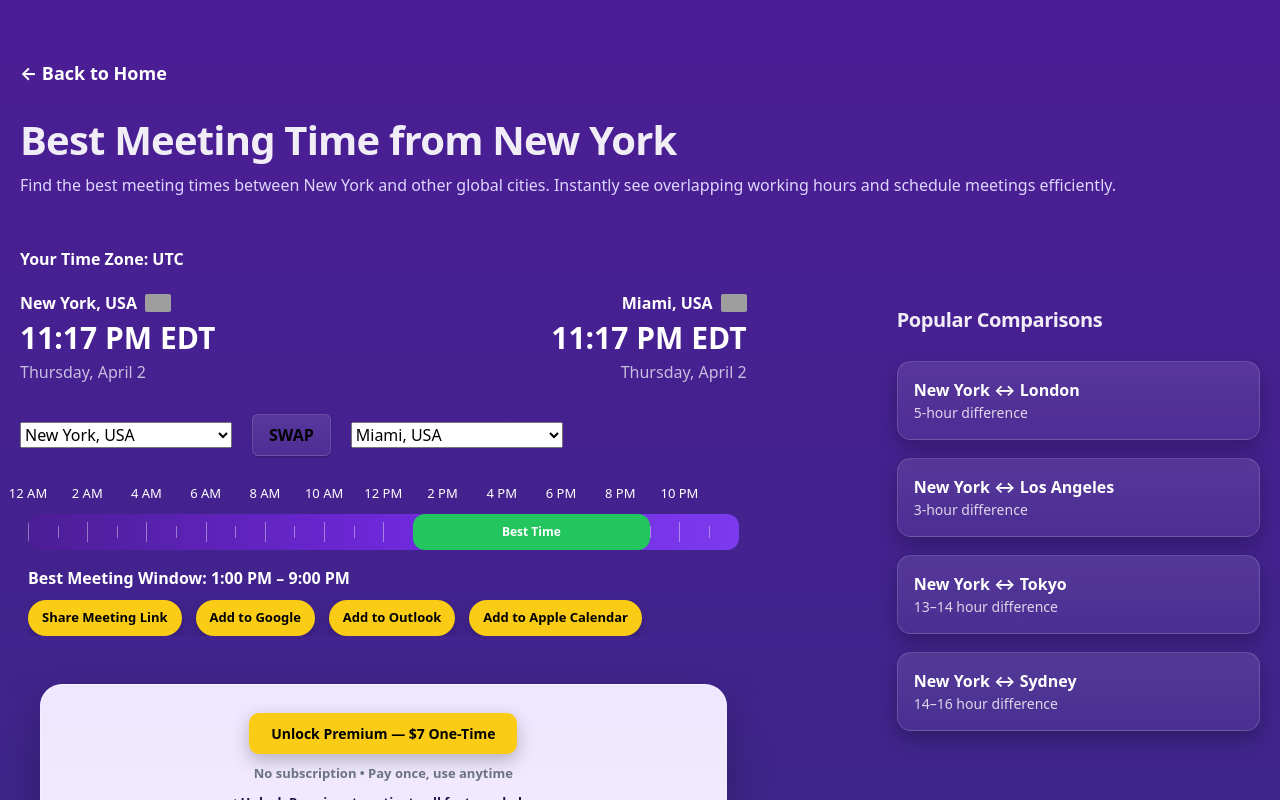
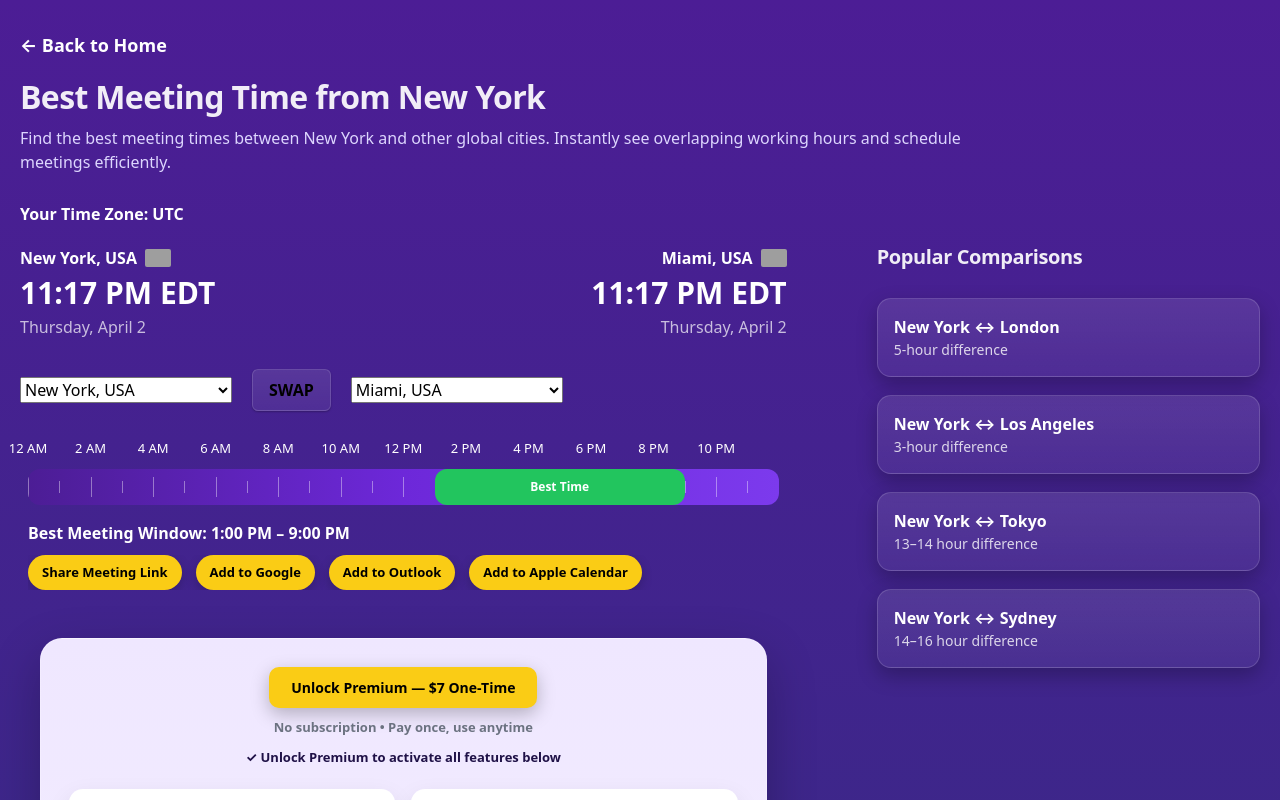
Before and after one commit to techtalk1282/Best-Meeting-Time, a Next.js app: page /best-meeting-time-new-york in a window 1280 px wide. Shown: the top 800 px of the page. Built offline with nearby package versions, Linux system fonts and the light colour scheme; grey boxes are pictures that could not be loaded.

Commit message:
| Check                         | Result | | ----------------------------- | ------ | | Loads unlocked                |        | | Tool area fits better at 100% |        | | View improved on first load   |        |

```diff
--- a/app/best-meeting-time-new-york/page.tsx
+++ b/app/best-meeting-time-new-york/page.tsx
@@ -1,21 +1,21 @@
 /**
  * File: app/best-meeting-time-new-york/page.tsx
- * Version: v1.8
+ * Version: v1.9
  * Date: 2026-04-03
  *
  * Purpose:
- * - FIX BUILD ERROR (missing PremiumFeaturesSection import)
- * - Keep upgrade section (DO NOT REMOVE — required for gating scroll)
+ * - Tighten New York city page layout so more of the page is visible at 100% zoom
+ * - Keep PremiumFeaturesSection in place for gating scroll behavior
+ * - Do not change shared gating logic or protected payment logic
  *
  * Rollback:
- * - Revert to v1.7 if needed
+ * - Revert to v1.8 if needed
  */
 
 "use client";
 
 import ToolPreviewSection from "@/app/ui/ToolPreviewSection";
-import PremiumFeaturesSection from "@/app/ui/PremiumFeaturesSection"; // ✅ FIX
-
+import PremiumFeaturesSection from "@/app/ui/PremiumFeaturesSection";
 
 export default function NewYorkMeetingPage() {
   return (
@@ -28,21 +28,22 @@ export default function NewYorkMeetingPage() {
     >
       <main
         style={{
-          maxWidth: "1400px",
+          maxWidth: "1360px",
           margin: "0 auto",
-          padding: "60px 20px 100px 20px",
+          padding: "32px 20px 60px 20px",
           color: "white",
           flex: 1,
         }}
       >
         {/* BACK */}
-        <div style={{ marginBottom: "30px" }}>
+        <div style={{ marginBottom: "20px" }}>
           <a
             href="/"
             style={{
               color: "#ffffff",
               fontSize: "18px",
               fontWeight: 700,
+              textDecoration: "none",
             }}
           >
             ← Back to Home
@@ -50,16 +51,25 @@ export default function NewYorkMeetingPage() {
         </div>
 
         {/* TITLE */}
-        <h1 style={{ fontSize: "40px", fontWeight: "bold", marginBottom: "10px" }}>
+        <h1
+          style={{
+            fontSize: "32px",
+            fontWeight: "bold",
+            marginBottom: "10px",
+            lineHeight: 1.15,
+          }}
+        >
           Best Meeting Time from New York
         </h1>
 
         {/* DESCRIPTION */}
         <p
           style={{
-            marginBottom: "50px",
+            marginBottom: "28px",
             color: "#ddd6fe",
             fontSize: "16px",
+            lineHeight: 1.5,
+            maxWidth: "980px",
           }}
         >
           Find the best meeting times between New York and other global cities. Instantly see overlapping working hours and schedule meetings efficiently.
@@ -70,7 +80,7 @@ export default function NewYorkMeetingPage() {
           style={{
             display: "grid",
             gridTemplateColumns: "2fr 1fr",
-            gap: "150px",
+            gap: "90px",
             alignItems: "start",
           }}
         >
@@ -78,7 +88,7 @@ export default function NewYorkMeetingPage() {
           <div>
             <ToolPreviewSection defaultCityLeft="New York, USA" />
 
-            {/* ✅ REQUIRED FOR GATING SCROLL */}
+            {/* REQUIRED FOR GATING SCROLL */}
             <PremiumFeaturesSection />
 
             <div style={{ height: "20px" }} />
@@ -90,7 +100,7 @@ export default function NewYorkMeetingPage() {
               display: "flex",
               flexDirection: "column",
               gap: "18px",
-              marginTop: "60px",
+              marginTop: "42px",
             }}
           >
             <h2 style={{ fontSize: "20px", marginBottom: "10px" }}>
```
